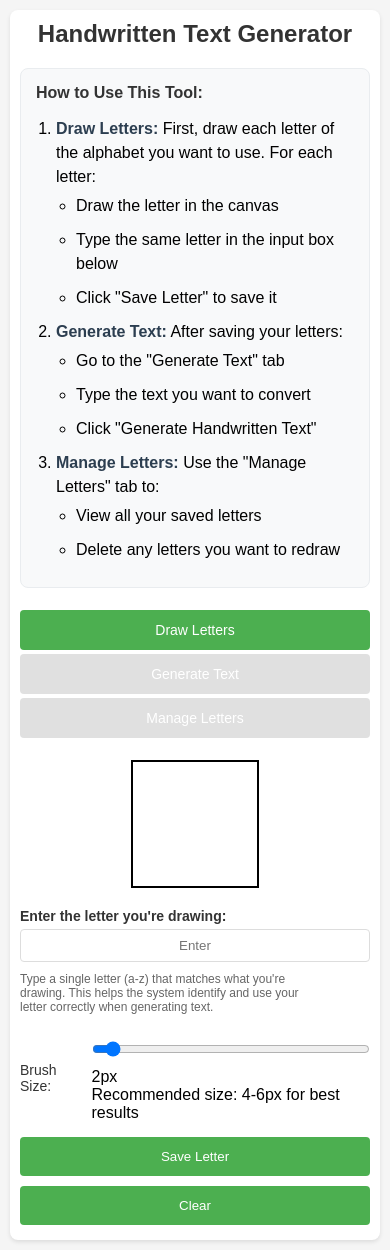
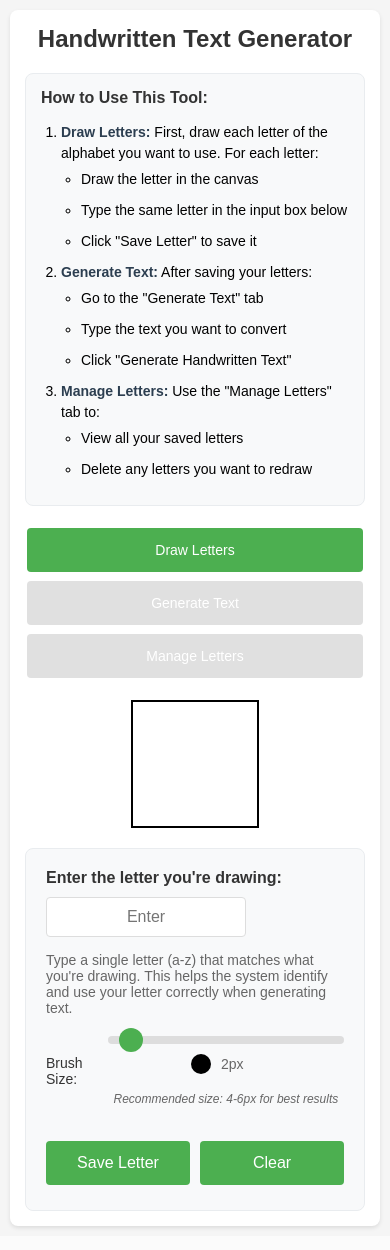
Before and after one commit to Vagif-Nabiev/PythonProjects, a Flask app: page / in a window 390 px wide. After the commit the page ends 1229 px from the top, so only its background shows below. Run offline with Flask 2, Linux system fonts and the light colour scheme; parts of the project's set-up code (start-up, migrations or seed data) failed here and were passed over.

Commit message:
Enhance UI styling: Add brush size recommendation and improve control panel layout

```diff
--- a/static/style.css
+++ b/static/style.css
@@ -67,10 +67,14 @@ h1 {
 
 .controls {
     display: flex;
-    gap: 10px;
-    align-items: center;
-    flex-wrap: wrap;
-    justify-content: center;
+    flex-direction: column;
+    gap: 20px;
+    width: 100%;
+    max-width: 800px;
+    padding: 20px;
+    background-color: #f8f9fa;
+    border-radius: 8px;
+    border: 1px solid #e9ecef;
 }
 
 .brush-control {
@@ -82,6 +86,15 @@ h1 {
 .brush-control label {
     font-size: 14px;
     color: #333;
+}
+
+.brush-help-text {
+    font-size: 12px;
+    color: #666;
+    margin-top: 8px;
+    font-style: italic;
+    text-align: center;
+    width: 100%;
 }
 
 input[type="range"] {
@@ -145,21 +158,42 @@ button:hover {
 .letter-input-container {
     display: flex;
     flex-direction: column;
-    gap: 5px;
-    margin-bottom: 10px;
+    gap: 10px;
+    width: 100%;
 }
 
 .letter-input-container label {
-    font-size: 14px;
+    font-size: 16px;
     color: #333;
     font-weight: bold;
 }
 
+.letter-input-container input {
+    padding: 10px;
+    border: 1px solid #ddd;
+    border-radius: 4px;
+    font-size: 16px;
+    width: 100%;
+    max-width: 200px;
+    text-align: center;
+}
+
 .help-text {
-    font-size: 12px;
+    font-size: 14px;
     color: #666;
     margin-top: 5px;
-    max-width: 300px;
+}
+
+.action-buttons {
+    display: flex;
+    gap: 10px;
+    margin-top: 10px;
+}
+
+.action-buttons button {
+    flex: 1;
+    padding: 12px;
+    font-size: 16px;
 }
 
 .instructions {
@@ -359,10 +393,11 @@ button:hover {
 @media screen and (max-width: 768px) {
     body {
         padding: 10px;
+        touch-action: none; /* Prevent default touch behaviors */
     }
 
     .container {
-        padding: 10px;
+        padding: 15px;
     }
 
     h1 {
@@ -371,6 +406,7 @@ button:hover {
 
     .instructions {
         padding: 15px;
+        font-size: 14px;
     }
 
     .instructions h2 {
@@ -378,7 +414,11 @@ button:hover {
     }
 
     #drawingCanvas {
-        max-width: 100%;
+        width: 100%;
+        max-width: 300px;
+        height: auto;
+        aspect-ratio: 1;
+        touch-action: none; /* Prevent default touch behaviors */
     }
 
     .text-generator {
@@ -387,50 +427,73 @@ button:hover {
 
     #textInput {
         height: 80px;
+        font-size: 16px;
     }
 
     #lettersGrid {
-        grid-template-columns: repeat(auto-fill, minmax(120px, 1fr));
-        gap: 10px;
-        padding: 10px;
+        grid-template-columns: repeat(auto-fill, minmax(100px, 1fr));
+        gap: 15px;
+        padding: 15px;
     }
 
     .letter-item {
         padding: 10px;
+        max-width: 150px;
     }
 }
 
 @media screen and (max-width: 480px) {
     .tabs {
-        flex-direction: column;
+        flex-wrap: wrap;
+        gap: 5px;
     }
 
     .tab-btn {
-        width: 100%;
-        margin: 2px 0;
+        padding: 8px 15px;
+        font-size: 14px;
+        margin: 2px;
     }
 
     #lettersGrid {
-        grid-template-columns: repeat(auto-fill, minmax(100px, 1fr));
+        grid-template-columns: repeat(auto-fill, minmax(80px, 1fr));
+        gap: 10px;
     }
 
     .letter-item {
-        max-width: none;
+        max-width: 120px;
     }
 }
 
 /* Touch device optimizations */
 @media (hover: none) {
     button {
-        padding: 12px 16px; /* Larger touch targets */
+        padding: 10px 20px;
+        min-width: 44px; /* Minimum touch target size */
+        min-height: 44px;
     }
 
     .tab-btn {
-        padding: 12px 20px;
+        padding: 12px 24px;
+        min-width: 44px;
+        min-height: 44px;
     }
 
     input[type="range"] {
-        height: 30px; /* Larger touch target for sliders */
+        -webkit-appearance: none;
+        width: 100%;
+        height: 8px;
+        background: #ddd;
+        border-radius: 4px;
+        outline: none;
+    }
+
+    input[type="range"]::-webkit-slider-thumb {
+        -webkit-appearance: none;
+        width: 24px;
+        height: 24px;
+        background: #4CAF50;
+        border-radius: 50%;
+        cursor: pointer;
     }
 }
 
@@ -444,3 +507,105 @@ button:hover {
     user-select: none;
     touch-action: none;
 }
+
+.page-style-options {
+    width: 100%;
+    margin-bottom: 20px;
+    padding: 15px;
+    background-color: #f8f9fa;
+    border-radius: 8px;
+    border: 1px solid #e9ecef;
+}
+
+.page-style-options h3 {
+    margin-bottom: 15px;
+    color: #333;
+    font-size: 18px;
+}
+
+.style-options {
+    display: flex;
+    flex-wrap: wrap;
+    gap: 15px;
+    justify-content: center;
+}
+
+.style-option {
+    display: flex;
+    align-items: center;
+    gap: 8px;
+    padding: 10px 15px;
+    background-color: white;
+    border-radius: 6px;
+    border: 1px solid #ddd;
+    cursor: pointer;
+    transition: all 0.3s ease;
+}
+
+.style-option:hover {
+    background-color: #f0f0f0;
+}
+
+.style-option input[type="radio"] {
+    margin: 0;
+    cursor: pointer;
+}
+
+.style-option span {
+    font-size: 14px;
+    color: #333;
+}
+
+/* Mobile styles for page style options */
+@media screen and (max-width: 768px) {
+    .style-options {
+        flex-direction: column;
+        align-items: stretch;
+    }
+
+    .style-option {
+        width: 100%;
+        justify-content: center;
+    }
+}
+
+.brush-size-container {
+    display: flex;
+    align-items: center;
+    gap: 15px;
+    width: 100%;
+}
+
+.brush-preview-container {
+    display: flex;
+    align-items: center;
+    gap: 10px;
+    min-width: 80px;
+}
+
+#brushPreview {
+    width: 20px;
+    height: 20px;
+    border-radius: 50%;
+    background-color: #000;
+    transition: all 0.2s ease;
+}
+
+#brushSizeValue {
+    font-size: 14px;
+    color: #666;
+    min-width: 40px;
+}
+
+/* Mobile styles for brush preview */
+@media screen and (max-width: 768px) {
+    .brush-size-container {
+        flex-direction: column;
+        align-items: stretch;
+        gap: 10px;
+    }
+
+    .brush-preview-container {
+        justify-content: center;
+    }
+}
```
